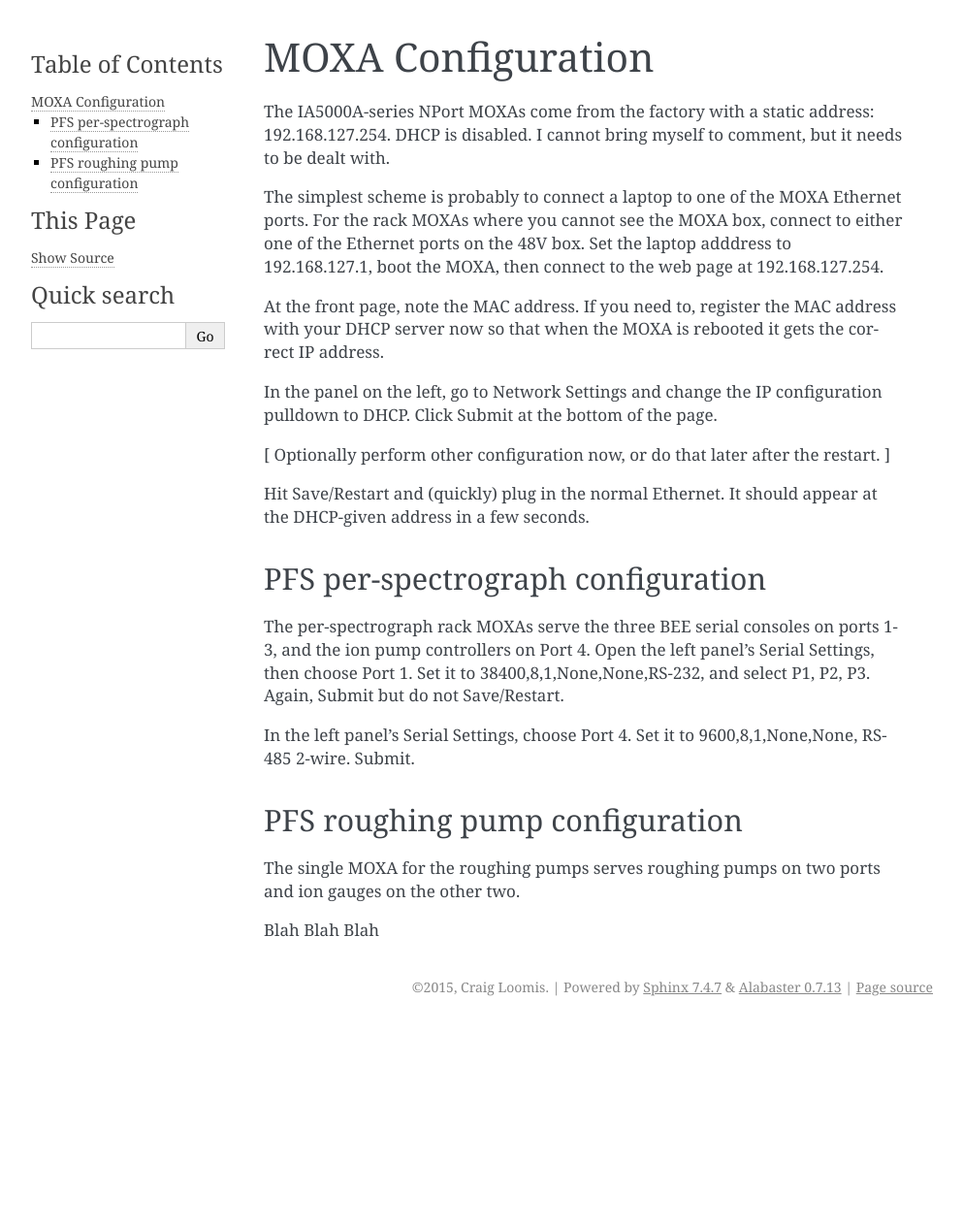
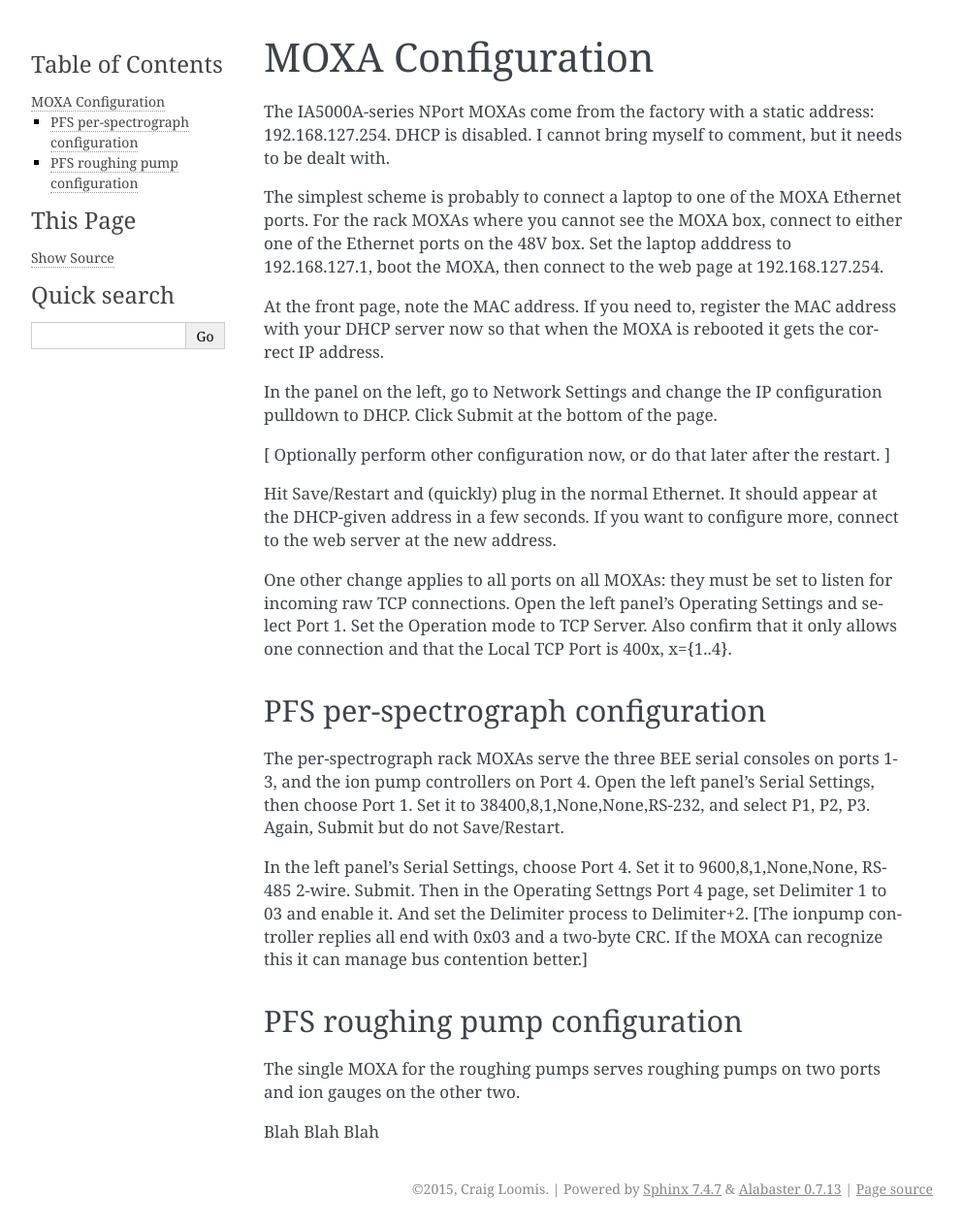
Before and after one commit to Subaru-PFS/ics_xcuActor, a Sphinx documentation site: the page built from docs/source/MOXA.rst, in a window 1280 px wide. Shown: the whole page at 97% size, without its empty margins (148-1141 px from the left). Built offline with Sphinx 7.4.7, drawn with Linux system fonts in a browser that asks for light colours; before the commit the page ends 1057 px from its top, so only the background shows below that.

Commit message:
Add TCP Server and RS-485 docs.

```diff
--- a/docs/source/MOXA.rst
+++ b/docs/source/MOXA.rst
@@ -23,7 +23,14 @@ page.
 the restart. ]
 
 Hit Save/Restart and (quickly) plug in the normal Ethernet. It should
-appear at the DHCP-given address in a few seconds.
+appear at the DHCP-given address in a few seconds. If you want to
+configure more, connect to the web server at the new address.
+
+One other change applies to all ports on all MOXAs: they must be set
+to listen for incoming raw TCP connections. Open the left panel's
+Operating Settings and select Port 1. Set the Operation mode to TCP
+Server. Also confirm that it only allows one connection and that the
+Local TCP Port is 400x, x={1..4}.
 
 PFS per-spectrograph configuration
 ----------------------------------
@@ -36,6 +43,10 @@ do not Save/Restart.
 
 In the left panel's Serial Settings, choose Port 4. Set it to
 9600,8,1,None,None, RS-485 2-wire. Submit.
+Then in the Operating Settngs Port 4 page, set Delimiter 1 to 03 and
+enable it. And set the Delimiter process to Delimiter+2. [The ionpump
+controller replies all end with 0x03 and a two-byte CRC. If the MOXA
+can recognize this it can manage bus contention better.]
 
 PFS roughing pump configuration
 -------------------------------
```
